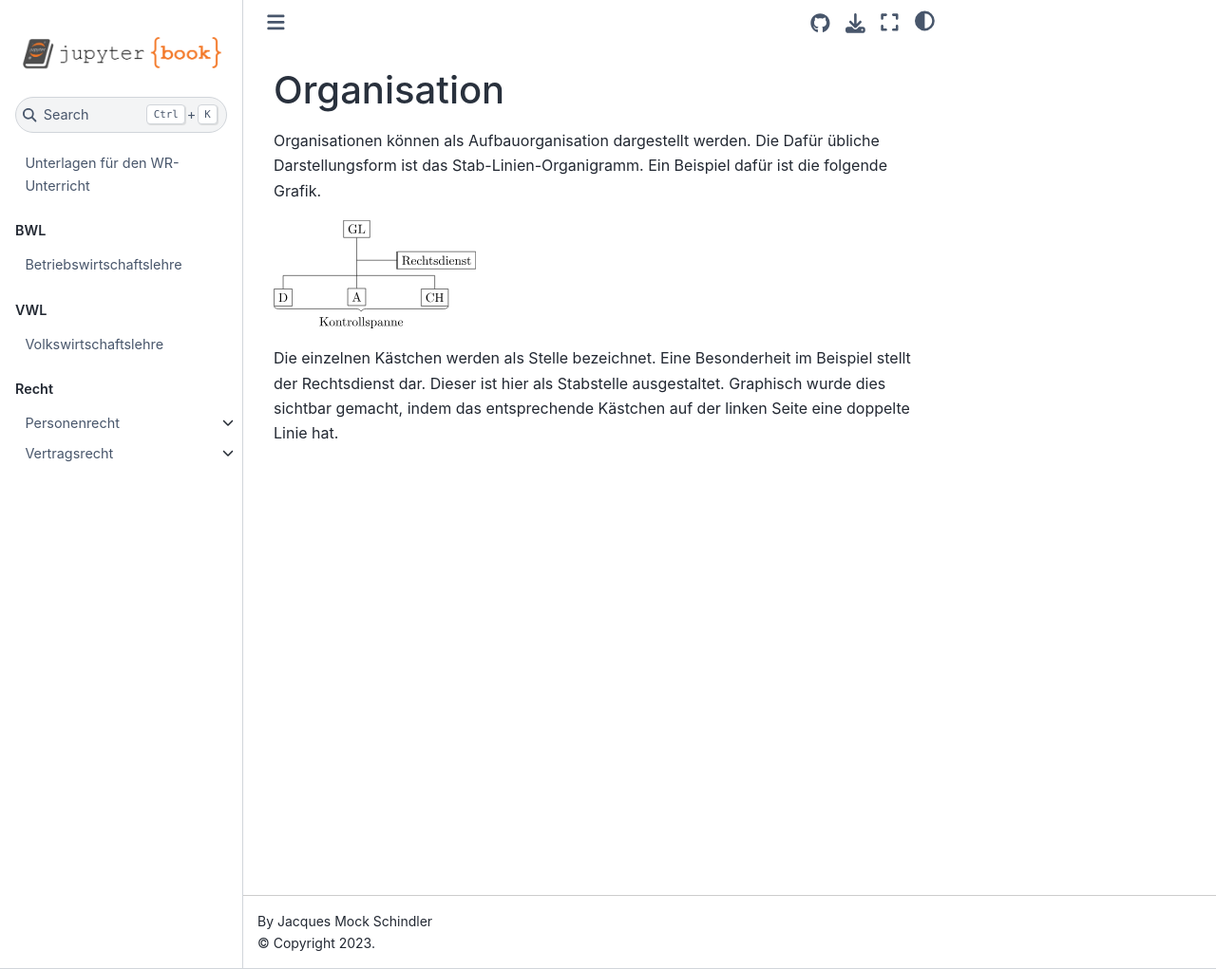
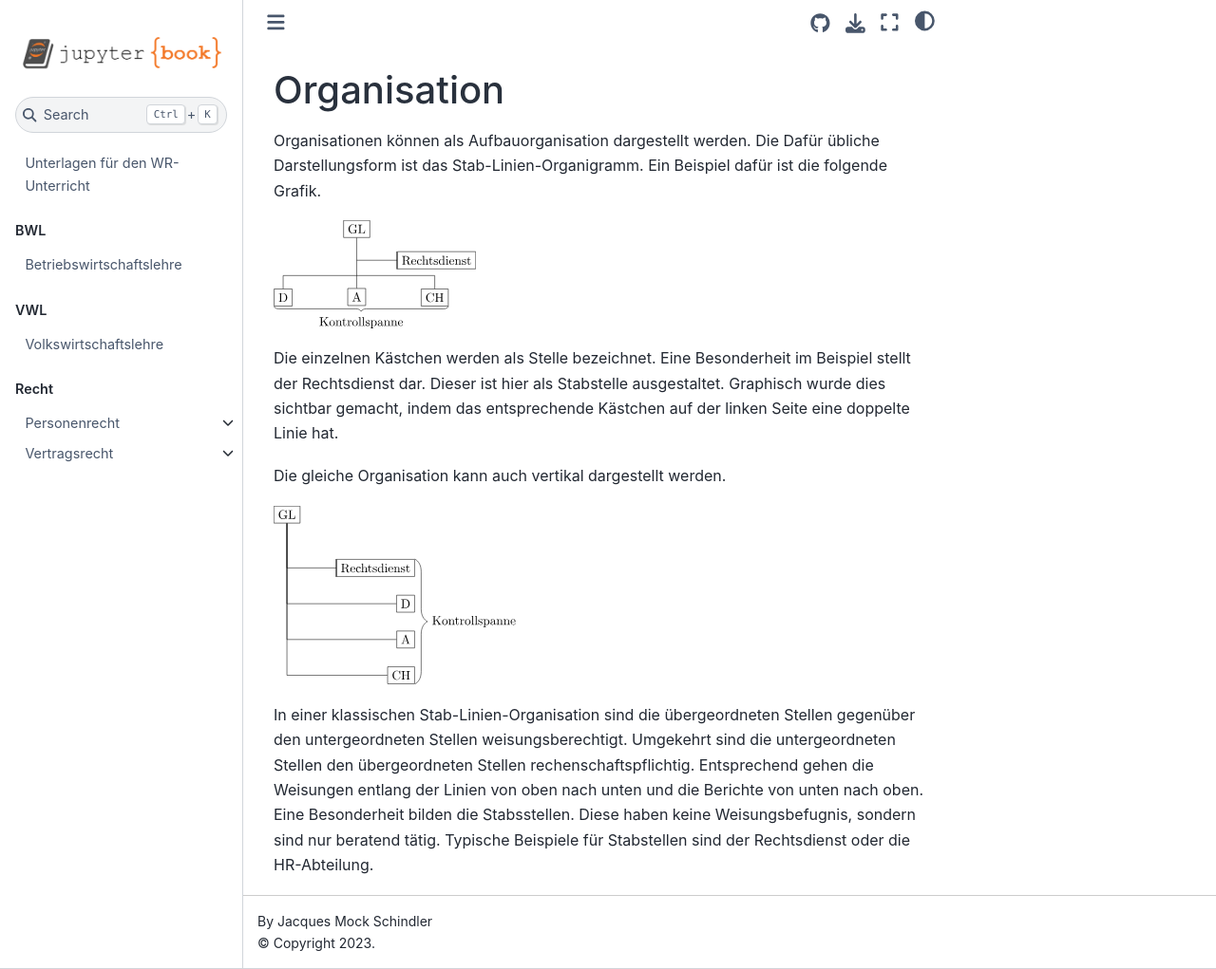
Before and after one commit to SkriptenMk/WR_I_24-27, a Jupyter Book: the page built from docs/organisation/organigramm.md, in a window 1280 px wide and 1021 px high. Shown: the whole window at 95% size. Built offline with Jupyter Book 1.0.4 settings and Sphinx 7.4.7 and the Sphinx Book theme 1.1.4, drawn with Linux system fonts in a browser that asks for light colours.

Commit message:
Formuliere Kommunikationswege in der Organisation

```diff
--- a/docs/organisation/organigramm.md
+++ b/docs/organisation/organigramm.md
@@ -10,3 +10,15 @@ Die einzelnen Kästchen werden als Stelle bezeichnet. Eine Besonderheit im
 Beispiel stellt der Rechtsdienst dar. Dieser ist hier als Stabstelle
 ausgestaltet. Graphisch wurde dies sichtbar gemacht, indem das entsprechende
 Kästchen auf der linken Seite eine doppelte Linie hat.
+
+Die gleiche Organisation kann auch vertikal dargestellt werden.
+
+![Vertikales Organigramm](organigram_v.svg)
+
+In einer klassischen Stab-Linien-Organisation sind die übergeordneten Stellen
+gegenüber den untergeordneten Stellen weisungsberechtigt. Umgekehrt sind die
+untergeordneten Stellen den übergeordneten Stellen rechenschaftspflichtig.
+Entsprechend gehen die Weisungen entlang der Linien von oben nach unten und die
+Berichte von unten nach oben. Eine Besonderheit bilden die Stabsstellen. Diese
+haben keine Weisungsbefugnis, sondern sind nur beratend tätig. Typische
+Beispiele für Stabstellen sind der Rechtsdienst oder die HR-Abteilung.
```
